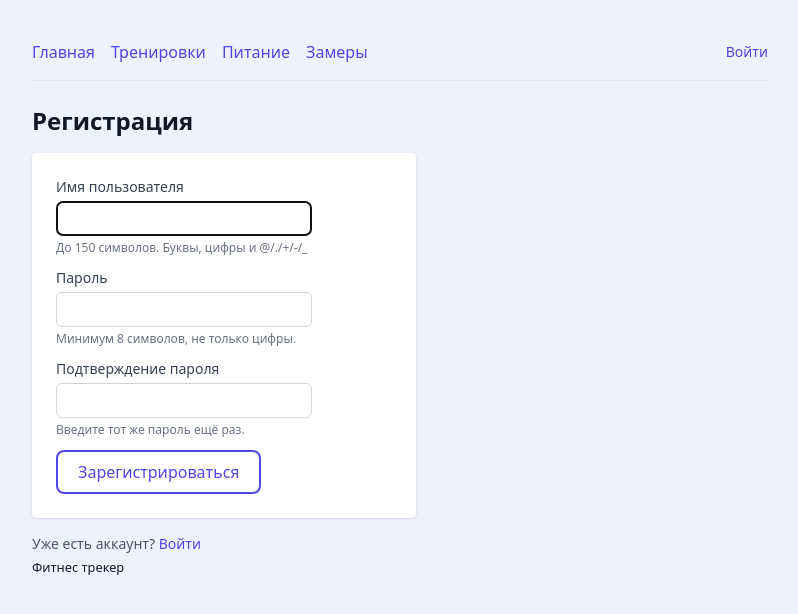
After one commit to Anyakin666/fitness_tracker, a Django app: page /accounts/signup/ in a window 1280 px wide. The commit adds this page. Shown: the top 614 px of the page, without its empty margins (240-1038 px from the left). Run offline with Django 5.2, Linux system fonts and the light colour scheme.

Commit message:
added signup

```diff
--- a/fitness_tracker/urls.py
+++ b/fitness_tracker/urls.py
@@ -16,9 +16,11 @@ Including another URLconf
 """
 from django.contrib import admin
 from django.urls import path, include
+from tracker.views import SignUpView
 
 urlpatterns = [
     path('admin/', admin.site.urls),
     path('', include('tracker.urls')),
+    path('accounts/signup/', SignUpView.as_view(), name='signup'),
     path('accounts/', include('django.contrib.auth.urls')),
 ]
--- a/tracker/forms.py
+++ b/tracker/forms.py
@@ -1,6 +1,8 @@
 from django import forms
 from django.utils import timezone
 from .models import Workout, NutritionEntry, Measurement
+from django.contrib.auth.forms import UserCreationForm
+from django.contrib.auth.models import User
 
 
 class WorkoutForm(forms.ModelForm):
@@ -50,3 +52,18 @@ class MeasurementForm(forms.ModelForm):
         super().__init__(*args, **kwargs)
         self.fields['date'].initial = timezone.now().date()
         self.fields['date'].input_formats = ['%Y-%m-%d']
+
+
+class SignUpForm(UserCreationForm):
+    def __init__(self, *args, **kwargs):
+        super().__init__(*args, **kwargs)
+        self.fields['username'].label = 'Имя пользователя'
+        self.fields['username'].help_text = 'До 150 символов. Буквы, цифры и @/./+/-/_'
+        self.fields['password1'].label = 'Пароль'
+        self.fields['password1'].help_text = 'Минимум 8 символов, не только цифры.'
+        self.fields['password2'].label = 'Подтверждение пароля'
+        self.fields['password2'].help_text = 'Введите тот же пароль ещё раз.'
+
+    class Meta:
+        model = User
+        fields = ('username',)
--- a/tracker/templates/registration/login.html
+++ b/tracker/templates/registration/login.html
@@ -7,4 +7,7 @@
     {{ form.as_p }}
     <button type="submit" class="bg-white text-primary border-2 border-primary px-5 py-2 rounded-lg hover:bg-primary-light font-medium">Войти</button>
   </form>
+  <p class="mt-4 text-sm text-gray-600">
+  Нет аккаунта? <a href="{% url 'signup' %}" class="text-primary hover:underline">Зарегистрироваться</a>
+  </p>
 {% endblock %}
--- /dev/null
+++ b/tracker/templates/registration/signup.html
@@ -0,0 +1,26 @@
+{% extends 'base.html' %}
+{% block title %}Регистрация{% endblock %}
+{% block content %}
+  <h1 class="text-2xl font-bold mb-4">Регистрация</h1>
+  <form method="post" class="bg-white p-6 rounded shadow-sm max-w-sm">
+  {% csrf_token %}
+
+  {% for field in form %}
+    <div class="mb-3">
+      <label for="{{ field.id_for_label }}" class="block text-sm text-gray-700 mb-1">{{ field.label }}</label>
+      {{ field }}
+      {% if field.help_text %}
+        <div class="text-xs text-gray-500 mt-1">{{ field.help_text }}</div>
+      {% endif %}
+      {% if field.errors %}
+        <div class="text-xs text-red-600 mt-1">{{ field.errors }}</div>
+      {% endif %}
+    </div>
+  {% endfor %}
+
+  <button type="submit" class="bg-white text-primary border-2 border-primary px-5 py-2 rounded-lg hover:bg-primary-light font-medium">Зарегистрироваться</button>
+  </form>
+  <p class="mt-4 text-sm text-gray-600">
+    Уже есть аккаунт? <a href="{% url 'login' %}" class="text-primary hover:underline">Войти</a>
+  </p>
+{% endblock %}
--- a/tracker/urls.py
+++ b/tracker/urls.py
@@ -15,4 +15,5 @@ urlpatterns = [
     path('nutrition/<int:pk>/delete/', views.NutritionDeleteView.as_view(), name='nutrition_delete'),
     path('measurement/<int:pk>/edit/', views.MeasurementUpdateView.as_view(), name='measurement_edit'),
     path('measurement/<int:pk>/delete/', views.MeasurementDeleteView.as_view(), name='measurement_delete'),
+    path('accounts/signup/', views.SignUpView.as_view(), name='signup'),
 ]
--- a/tracker/views.py
+++ b/tracker/views.py
@@ -9,9 +9,15 @@ from django.db.models import Avg
 from django.utils import timezone
 
 from django.urls import reverse_lazy
-from .forms import WorkoutForm, NutritionForm, MeasurementForm
+from .forms import WorkoutForm, NutritionForm, MeasurementForm, SignUpForm
 from django.contrib.auth.decorators import login_required
 from django.utils.decorators import method_decorator
+
+
+class SignUpView(CreateView):
+    form_class = SignUpForm
+    template_name = 'registration/signup.html'
+    success_url = reverse_lazy('login')
 
 
 @method_decorator(login_required, name='dispatch')
```
